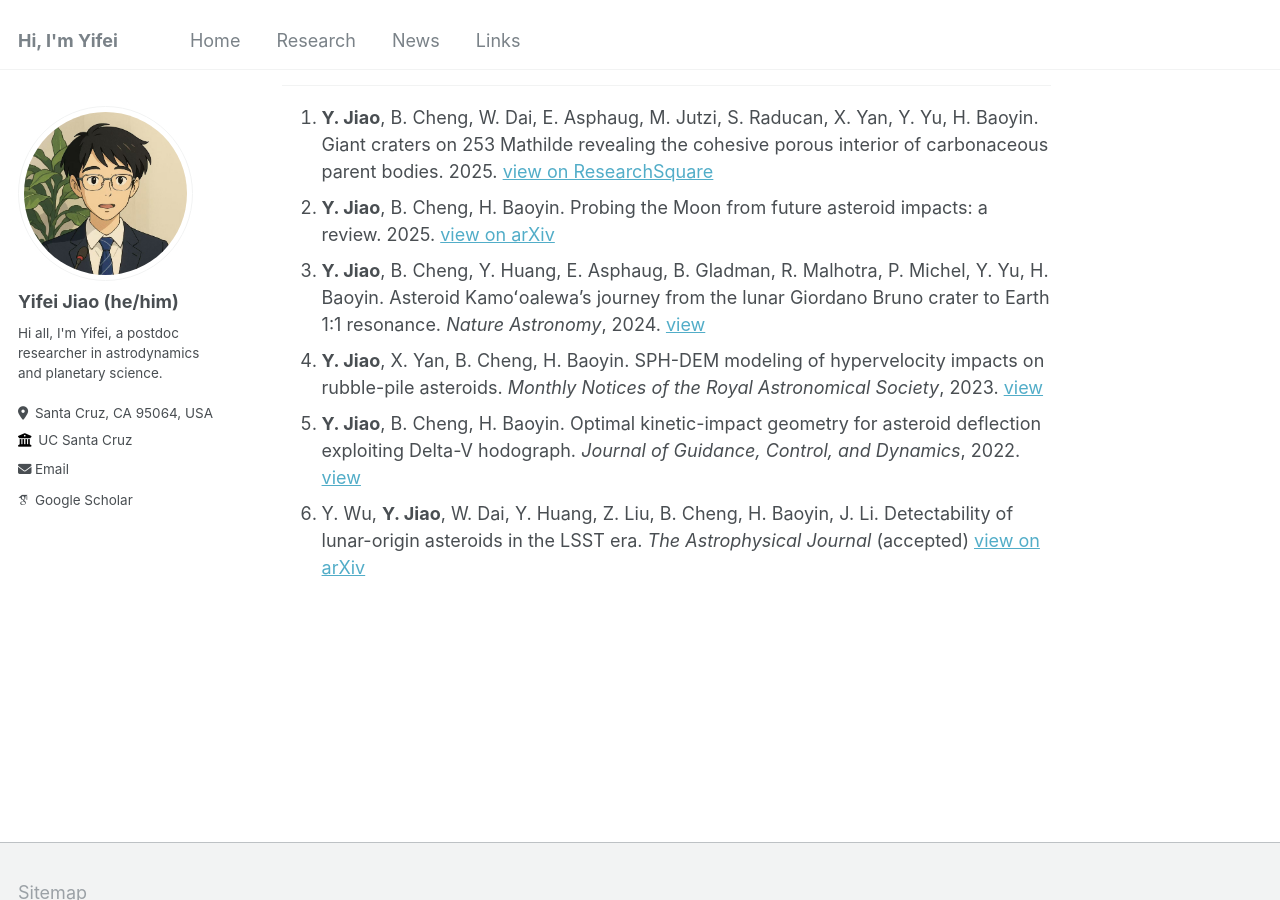
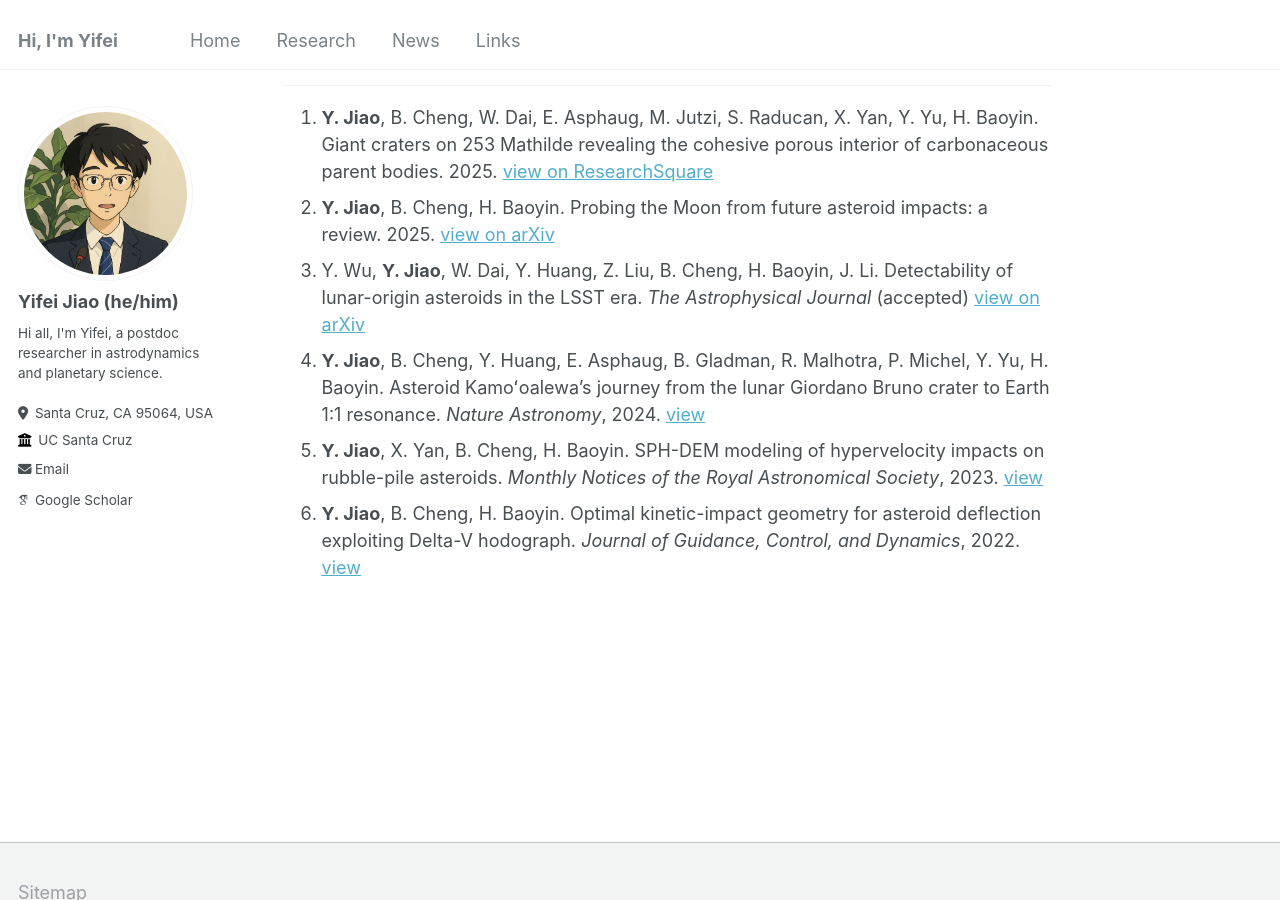
Before and after one commit to jiaoyf-thu/jiaoyf-thu.github.io, a Jekyll site: the page built from _pages/about.md, in a window 1280 px wide and 900 px high, scrolled down 1247 px. Built offline with Jekyll 4.4.1, drawn with Linux system fonts in a browser that asks for light colours; some web fonts are replaced.

```diff
--- a/_pages/about.md
+++ b/_pages/about.md
@@ -38,7 +38,7 @@ Feel free to contact me at jiaoyf.thu@gmail.com for any discussions!
 
 1. **Y. Jiao**, B. Cheng, W. Dai, E. Asphaug, M. Jutzi, S. Raducan, X. Yan, Y. Yu, H. Baoyin. Giant craters on 253 Mathilde revealing the cohesive porous interior of carbonaceous parent bodies. 2025. <a href="https://doi.org/10.21203/rs.3.rs-6500771/v1" target="_blank">view on ResearchSquare</a>
 1. **Y. Jiao**, B. Cheng, H. Baoyin. Probing the Moon from future asteroid impacts: a review. 2025. <a href="https://arxiv.org/abs/2509.01436" target="_blank">view on arXiv</a>
+1. Y. Wu, **Y. Jiao**, W. Dai, Y. Huang, Z. Liu, B. Cheng, H. Baoyin, J. Li. Detectability of lunar-origin asteroids in the LSST era. *The Astrophysical Journal* (accepted) <a href="https://arxiv.org/abs/2510.23155" target="_blank">view on arXiv</a>
 1. **Y. Jiao**, B. Cheng, Y. Huang, E. Asphaug, B. Gladman, R. Malhotra, P. Michel, Y. Yu, H. Baoyin. Asteroid Kamoʻoalewa's journey from the lunar Giordano Bruno crater to Earth 1:1 resonance. *Nature Astronomy*, 2024. <a href="https://www.nature.com/articles/s41550-024-02258-z" target="_blank">view</a>
 1. **Y. Jiao**, X. Yan, B. Cheng, H. Baoyin. SPH-DEM modeling of hypervelocity impacts on rubble-pile asteroids. *Monthly Notices of the Royal Astronomical Society*, 2023. <a href="https://doi.org/10.1093/mnras/stad3888" target="_blank">view</a>
 1. **Y. Jiao**, B. Cheng, H. Baoyin. Optimal kinetic-impact geometry for asteroid deflection exploiting Delta-V hodograph. *Journal of Guidance, Control, and Dynamics*, 2022. <a href="https://arc.aiaa.org/doi/10.2514/1.G006876" target="_blank">view</a>
-1. Y. Wu, **Y. Jiao**, W. Dai, Y. Huang, Z. Liu, B. Cheng, H. Baoyin, J. Li. Detectability of lunar-origin asteroids in the LSST era. *The Astrophysical Journal* (accepted) <a href="https://arxiv.org/abs/2510.23155" target="_blank">view on arXiv</a>
```
